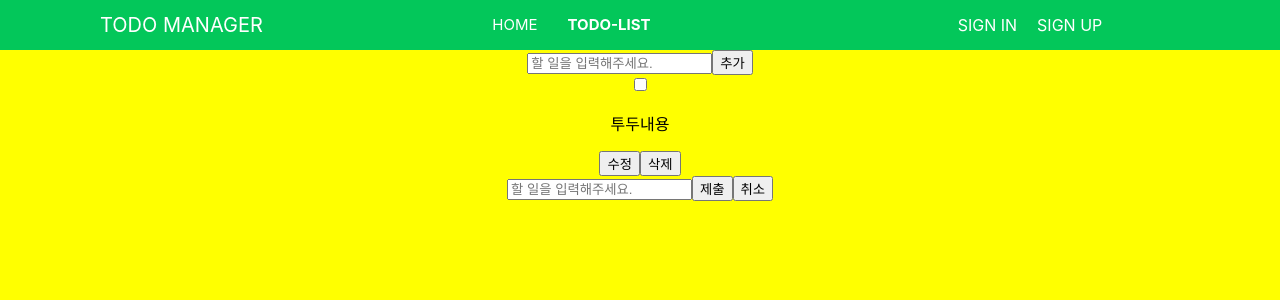
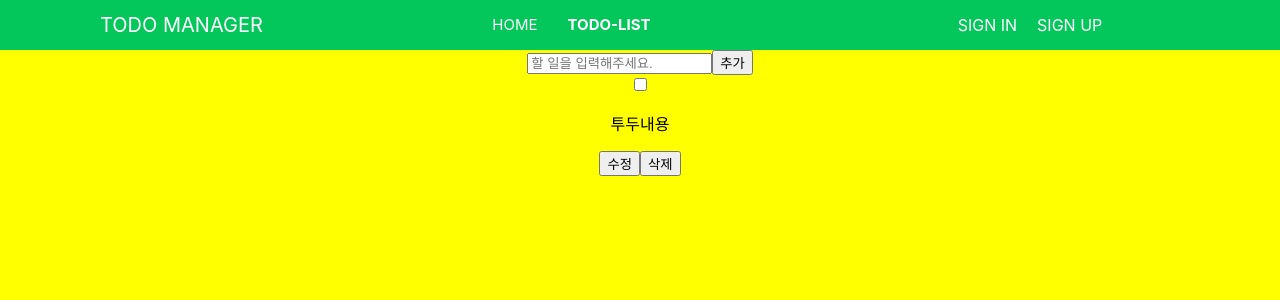
Before and after one commit to HWAHAEBANG/improved-todo-list, a React (Create React App) app: page /todo in a window 1280 px wide. Shown: the top 300 px of the page. Built offline with nearby package versions, Linux system fonts and the light colour scheme.

Commit message:
feat: EditMode에 따른 조건부 렌더링 구현

```diff
--- a/src/components/todo/TodoItem.tsx
+++ b/src/components/todo/TodoItem.tsx
@@ -1,13 +1,19 @@
+import { useState } from 'react';
 import TodoCheckbox from './TodoCheckbox';
 import TodoModify from './TodoModify';
 import TodoShow from './TodoShow';
 
 const TodoItem = () => {
+  const [isEditMode, setIsEditMode] = useState(false);
+
   return (
     <div>
       <TodoCheckbox />
-      <TodoShow />
-      <TodoModify />
+      {isEditMode ? (
+        <TodoModify setIsEditMode={setIsEditMode} />
+      ) : (
+        <TodoShow setIsEditMode={setIsEditMode} />
+      )}
     </div>
   );
 };
--- a/src/components/todo/TodoModify.tsx
+++ b/src/components/todo/TodoModify.tsx
@@ -1,6 +1,10 @@
-import { ChangeEventHandler, useState } from 'react';
+import { ChangeEventHandler, FC, useState } from 'react';
 
-const TodoModify = () => {
+interface Props {
+  setIsEditMode: (x: boolean) => void;
+}
+
+const TodoModify: FC<Props> = ({ setIsEditMode }) => {
   const [inputValue, setInputValue] = useState('');
 
   const handleChange: ChangeEventHandler<HTMLInputElement> = e => {
@@ -12,7 +16,7 @@ const TodoModify = () => {
   };
 
   const handleCancel = () => {
-    alert('삭제');
+    setIsEditMode(false);
   };
 
   return (
--- a/src/components/todo/TodoShow.tsx
+++ b/src/components/todo/TodoShow.tsx
@@ -1,10 +1,10 @@
 import { FC } from 'react';
 
 interface Props {
-  isEditMode: () => {};
+  setIsEditMode: (x: boolean) => void;
 }
 
-const TodoShow: FC<Props> = ({ isEditMode }) => {
+const TodoShow: FC<Props> = ({ setIsEditMode }) => {
   const handleDelete = () => {
     alert('삭제');
   };
@@ -12,7 +12,7 @@ const TodoShow: FC<Props> = ({ isEditMode }) => {
   return (
     <form>
       <p>투두내용</p>
-      <button type="button" onClick={isEditMode}>
+      <button type="button" onClick={() => setIsEditMode(true)}>
         수정
       </button>
       <button type="button" onClick={handleDelete}>
```
